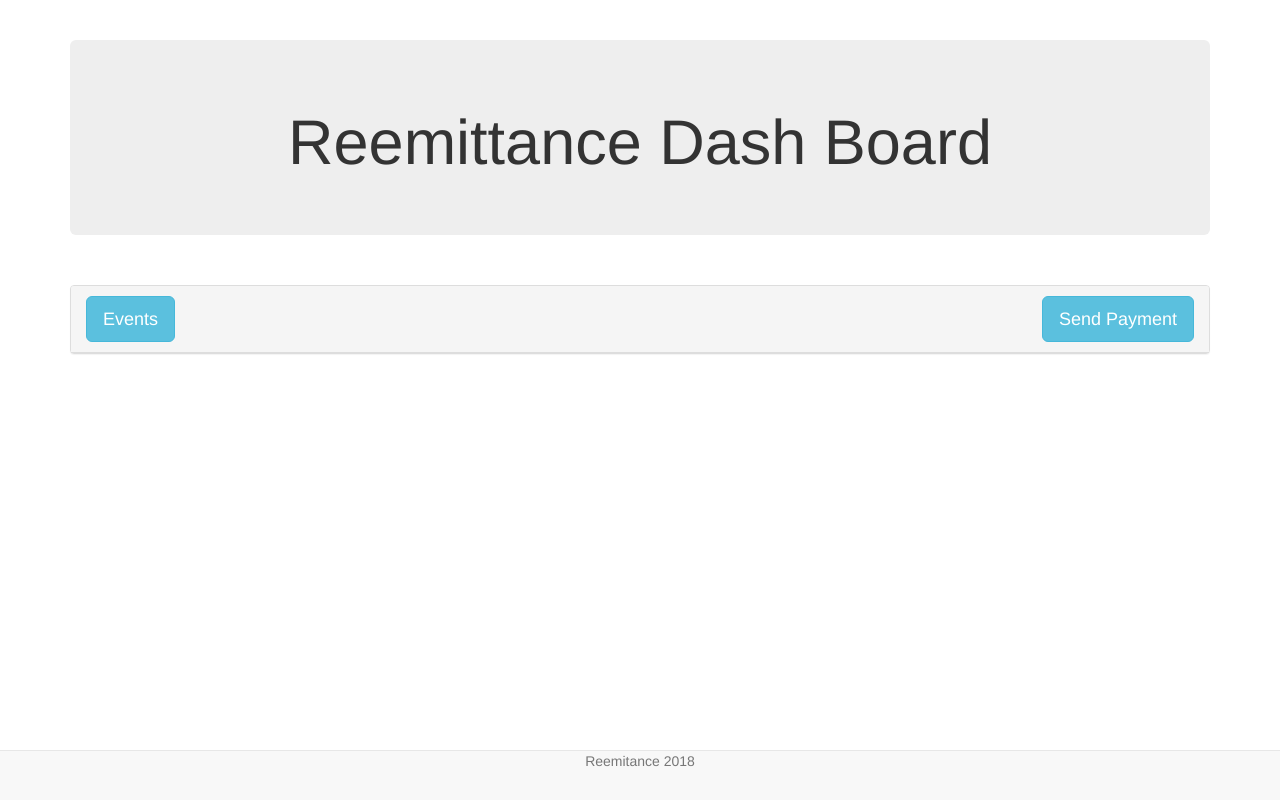
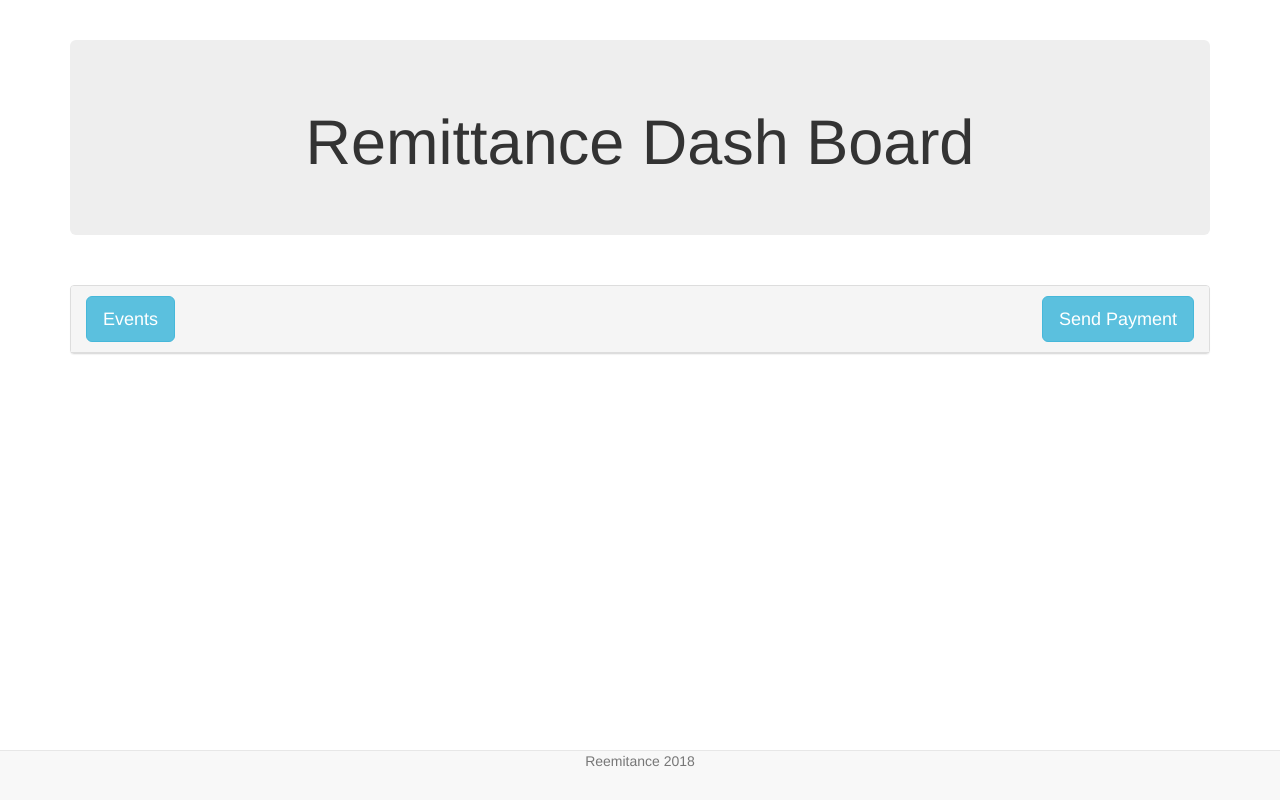
Before and after one commit to trenejro/chainlist-truffle4, a website: page docs/index.html in a window 1280 px wide. Drawn offline with nearby package versions, Linux system fonts and the light colour scheme.

Commit message:
Update index.html

```diff
--- a/docs/index.html
+++ b/docs/index.html
@@ -26,7 +26,7 @@
 <body>
   <div class="container">
     <div class="jumbotron text-center">
-      <h1>Reemittance Dash Board</h1>
+      <h1>Remittance Dash Board</h1>
     </div>
 
     <div class="col-md-12" id="article-list">
```
